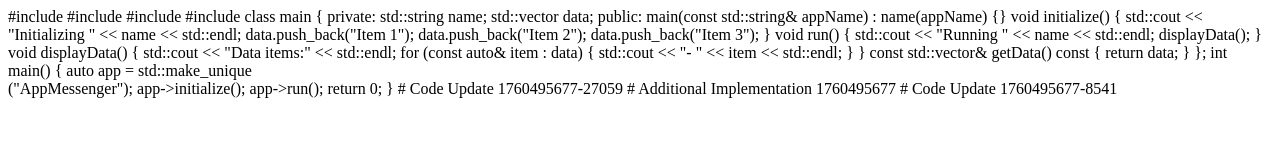
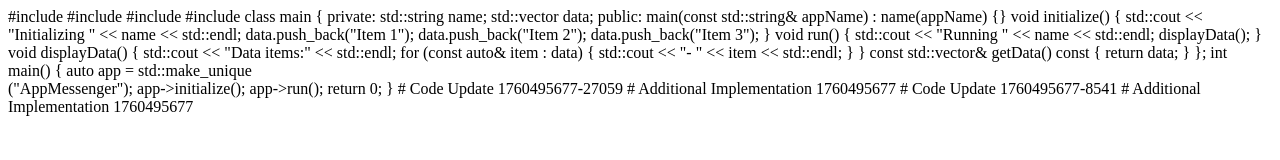
Before and after one commit to aliftzersum/AppMessenger, a plain HTML site: page index.html in a window 1280 px wide. Drawn offline with Linux system fonts and the light colour scheme.

```diff
--- a/index.html
+++ b/index.html
@@ -47,3 +47,5 @@ int main() {
 # Additional Implementation 1760495677
 
 # Code Update 1760495677-8541
+
+# Additional Implementation 1760495677
```
